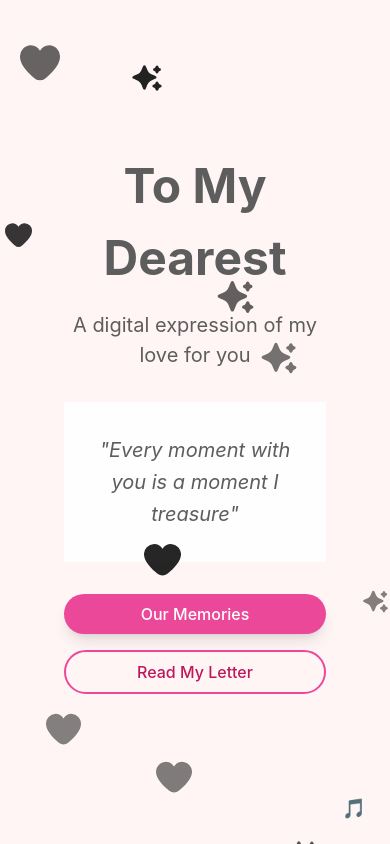
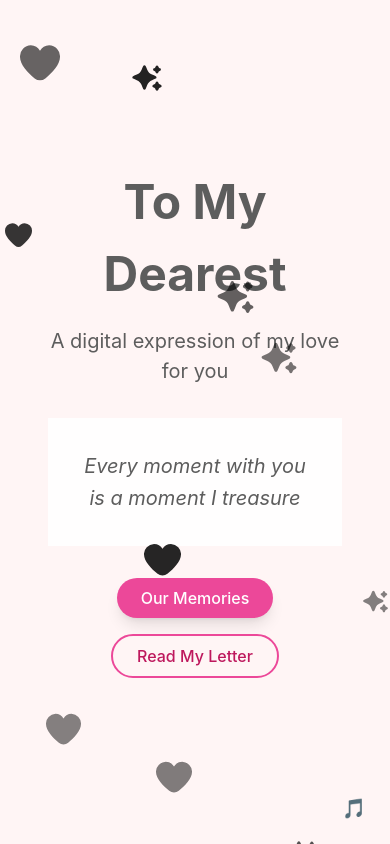
Before and after one commit to ArcaIcr/Amori, a React (Vite) app: page / in a window 390 px wide. Built offline with nearby package versions, Linux system fonts and the light colour scheme.

Commit message:
feat: Added Music

```diff
--- a/package.json
+++ b/package.json
@@ -20,6 +20,7 @@
     "react-dom": "^18.3.1",
     "react-icons": "^5.3.0",
     "react-router-dom": "^6.28.0",
+    "react-toastify": "^10.0.6",
     "tailwindcss": "^3.4.15"
   },
   "devDependencies": {
--- a/src/App.jsx
+++ b/src/App.jsx
@@ -1,13 +1,15 @@
-import { useState, useEffect } from 'react'
-import { motion, AnimatePresence } from 'framer-motion'
-import Hero from './components/Hero/Hero'
-import Gallery from './components/Gallery/Gallery'
-import Messages from './components/Messages/Messages'
-import Timeline from './components/Timeline/Timeline'
-import './App.css'
+import { useState, useEffect, useRef } from 'react';
+import { motion, AnimatePresence } from 'framer-motion';
+import Hero from './components/Hero/Hero';
+import Gallery from './components/Gallery/Gallery';
+import Messages from './components/Messages/Messages';
+import Timeline from './components/Timeline/Timeline';
+import './App.css';
+import { ToastContainer } from 'react-toastify';
 
 function App() {
   const [isLoading, setIsLoading] = useState(true);
+  const audioRef = useRef(null);
 
   useEffect(() => {
     // Simulate loading time
@@ -17,6 +19,14 @@ function App() {
 
     return () => clearTimeout(timer);
   }, []);
+
+  const toggleMusic = () => {
+    if (audioRef.current.paused) {
+      audioRef.current.play();
+    } else {
+      audioRef.current.pause();
+    }
+  };
 
   return (
     <AnimatePresence mode='wait'>
@@ -49,26 +59,20 @@ function App() {
           {/* Floating Music Player */}
           <div className="music-player">
             <button
-              onClick={() => {
-                const audio = document.getElementById('background-music');
-                if (audio.paused) {
-                  audio.play();
-                } else {
-                  audio.pause();
-                }
-              }}
+              onClick={toggleMusic}
               aria-label="Toggle Music"
             >
               🎵
             </button>
-            <audio id="background-music" loop>
-              <source src="/path-to-your-music.mp3" type="audio/mpeg" />
+            <audio ref={audioRef} loop>
+              <source src="public/BrunoMars.mp3" type="audio/mpeg" />
             </audio>
           </div>
+          <ToastContainer />
         </motion.main>
       )}
     </AnimatePresence>
-  )
+  );
 }
 
-export default App
+export default App;
--- a/src/components/Hero/Hero.jsx
+++ b/src/components/Hero/Hero.jsx
@@ -1,11 +1,15 @@
 import React from 'react';
 import { motion } from 'framer-motion';
-import Button from '../shared/Button';
 import './HeroStyles.css';
 import SparklesIcon from '../../assets/icons/sparkles.svg';
 import HeartIcon from '../../assets/icons/heart.svg';
+import HeroTitle from './HeroTitle';
+import HeroSubtitle from './HeroSubtitle';
+import HeroMessage from './HeroMessage';
+import HeroActions from './HeroActions';
 
 const Hero = () => {
+
   const containerVariants = {
     hidden: { opacity: 0 },
     visible: {
@@ -60,46 +64,10 @@ const Hero = () => {
             transition={{ duration: 2, repeat: Infinity, repeatType: "reverse", delay: index * 0.2 }}
           />
         ))}
-        <motion.h1
-          className="hero-title"
-          variants={itemVariants}
-        >
-          To My Dearest
-        </motion.h1>
-
-        <motion.p
-          className="hero-subtitle"
-          variants={itemVariants}
-        >
-          A digital expression of my love for you
-        </motion.p>
-
-        <motion.div
-          className="hero-message"
-          variants={itemVariants}
-        >
-          <p className="love-quote">
-            "Every moment with you is a moment I treasure"
-          </p>
-        </motion.div>
-
-        <motion.div
-          className="hero-actions"
-          variants={itemVariants}
-        >
-          <Button
-            variant="primary"
-            onClick={() => document.getElementById('gallery').scrollIntoView({ behavior: 'smooth' })}
-          >
-            Our Memories
-          </Button>
-          <Button
-            variant="outline"
-            onClick={() => document.getElementById('message').scrollIntoView({ behavior: 'smooth' })}
-          >
-            Read My Letter
-          </Button>
-        </motion.div>
+        <HeroTitle title="To My Dearest" variants={itemVariants} />
+        <HeroSubtitle subtitle="A digital expression of my love for you" variants={itemVariants} />
+        <HeroMessage message="Every moment with you is a moment I treasure" variants={itemVariants} />
+        <HeroActions variants={itemVariants} />
       </div>
     </motion.section>
   );
--- /dev/null
+++ b/src/components/Hero/HeroActions.jsx
@@ -0,0 +1,44 @@
+import React from 'react';
+import { motion } from 'framer-motion';
+import Button from '../shared/Button';
+import { toast } from 'react-toastify';
+import 'react-toastify/dist/ReactToastify.css';
+
+const HeroActions = ({ variants }) => {
+  const handleButtonClick = (message) => {
+    toast.success(message, {
+      position: "bottom-right",
+      autoClose: 3000,
+    });
+  };
+
+  return (
+    <motion.div
+      className="hero-actions"
+      variants={variants}
+    >
+      <Button
+        variant="primary"
+        onClick={() => {
+          document.getElementById('gallery').scrollIntoView({ behavior: 'smooth' });
+          handleButtonClick('Navigating to Our Memories');
+        }}
+        aria-label="Navigate to Our Memories"
+      >
+        Our Memories
+      </Button>
+      <Button
+        variant="outline"
+        onClick={() => {
+          document.getElementById('message').scrollIntoView({ behavior: 'smooth' });
+          handleButtonClick('Reading My Letter');
+        }}
+        aria-label="Read My Letter"
+      >
+        Read My Letter
+      </Button>
+    </motion.div>
+  );
+};
+
+export default HeroActions;
--- /dev/null
+++ b/src/components/Hero/HeroMessage.jsx
@@ -0,0 +1,15 @@
+import React from 'react';
+import { motion } from 'framer-motion';
+
+const HeroMessage = ({ message, variants }) => (
+  <motion.div
+    className="hero-message"
+    variants={variants}
+  >
+    <p className="love-quote">
+      {message}
+    </p>
+  </motion.div>
+);
+
+export default HeroMessage;
--- a/src/components/Hero/HeroStyles.css
+++ b/src/components/Hero/HeroStyles.css
@@ -99,6 +99,10 @@
 
     .hero-actions {
       flex-direction: column;
-      align-items: stretch;
+      align-items: center;
+    }
+
+    .hero-content {
+      padding: 1rem;
     }
   }
--- /dev/null
+++ b/src/components/Hero/HeroSubtitle.jsx
@@ -0,0 +1,13 @@
+import React from 'react';
+import { motion } from 'framer-motion';
+
+const HeroSubtitle = ({ subtitle, variants }) => (
+  <motion.p
+    className="hero-subtitle"
+    variants={variants}
+  >
+    {subtitle}
+  </motion.p>
+);
+
+export default HeroSubtitle;
--- /dev/null
+++ b/src/components/Hero/HeroTitle.jsx
@@ -0,0 +1,13 @@
+import React from 'react';
+import { motion } from 'framer-motion';
+
+const HeroTitle = ({ title, variants }) => (
+  <motion.h1
+    className="hero-title"
+    variants={variants}
+  >
+    {title}
+  </motion.h1>
+);
+
+export default HeroTitle;
```
Also changed, not shown: 2 other files (tests, documents, lock files or other folders).
